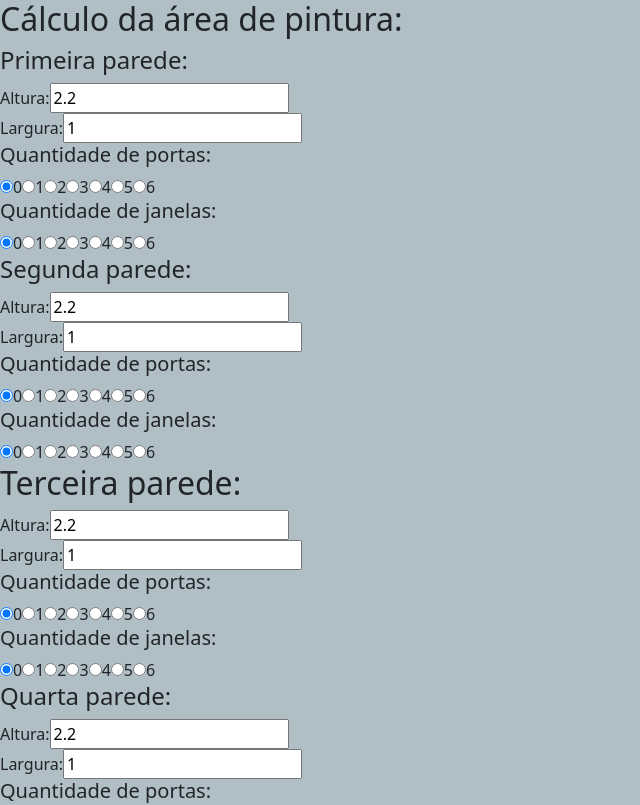
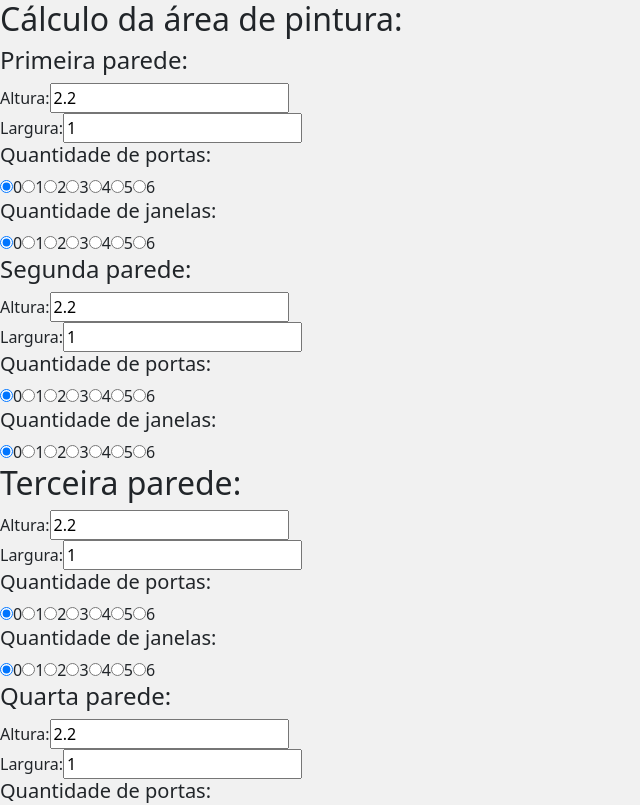
Before and after one commit to vitor-m-cardoso/code-challenge, a React (Create React App) app: page / in a window 1280 px wide. Shown: the top 805 px of the page, without its empty margins (0-640 px from the left). Built offline with nearby package versions, Linux system fonts and the light colour scheme.

Commit message:
altera cor do background

```diff
--- a/src/App.css
+++ b/src/App.css
@@ -1,3 +1,3 @@
 body {
-  background: #B0BEC5 !important;
+  background: #F1F1F1 !important;
 }
```
